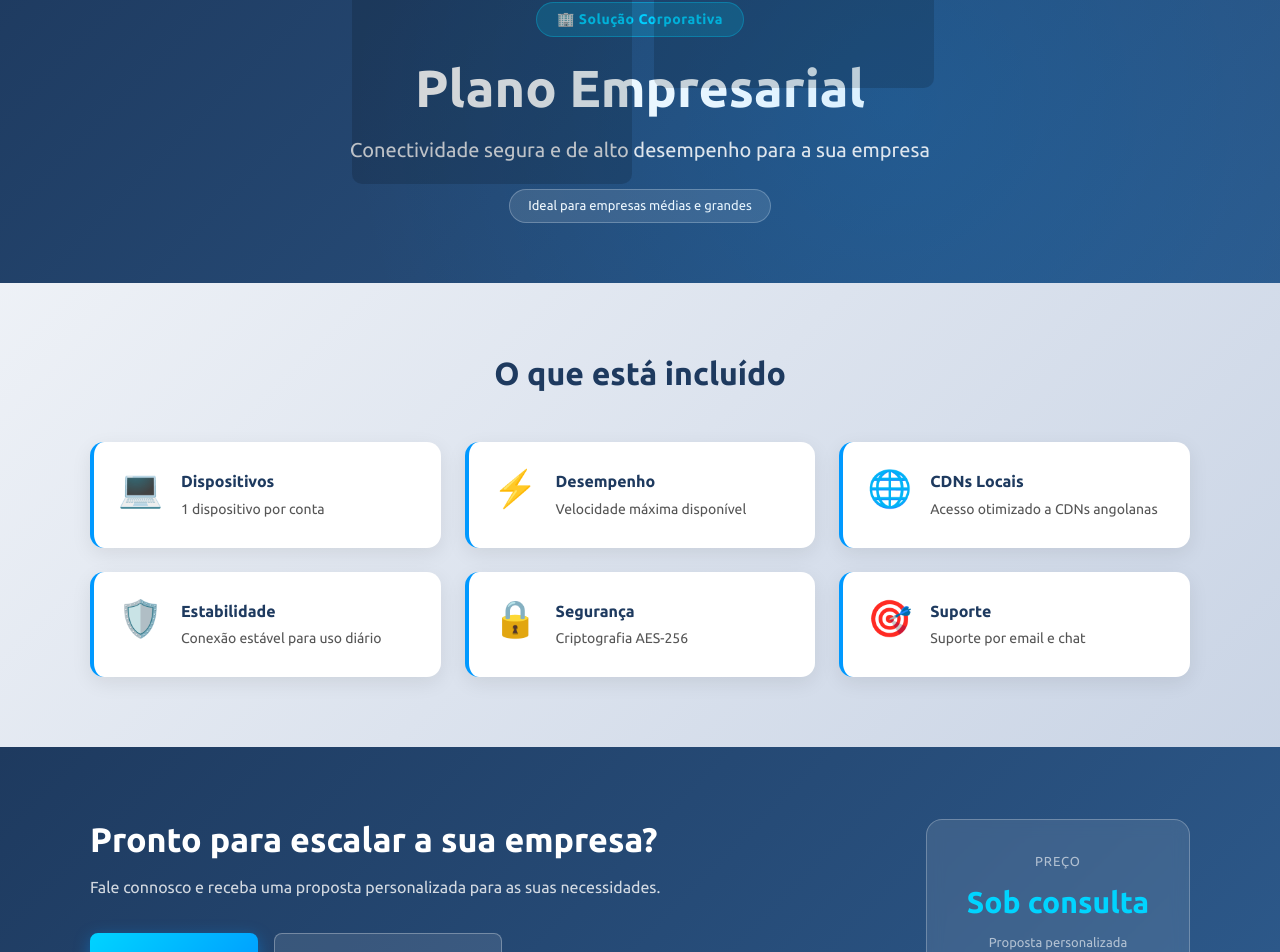
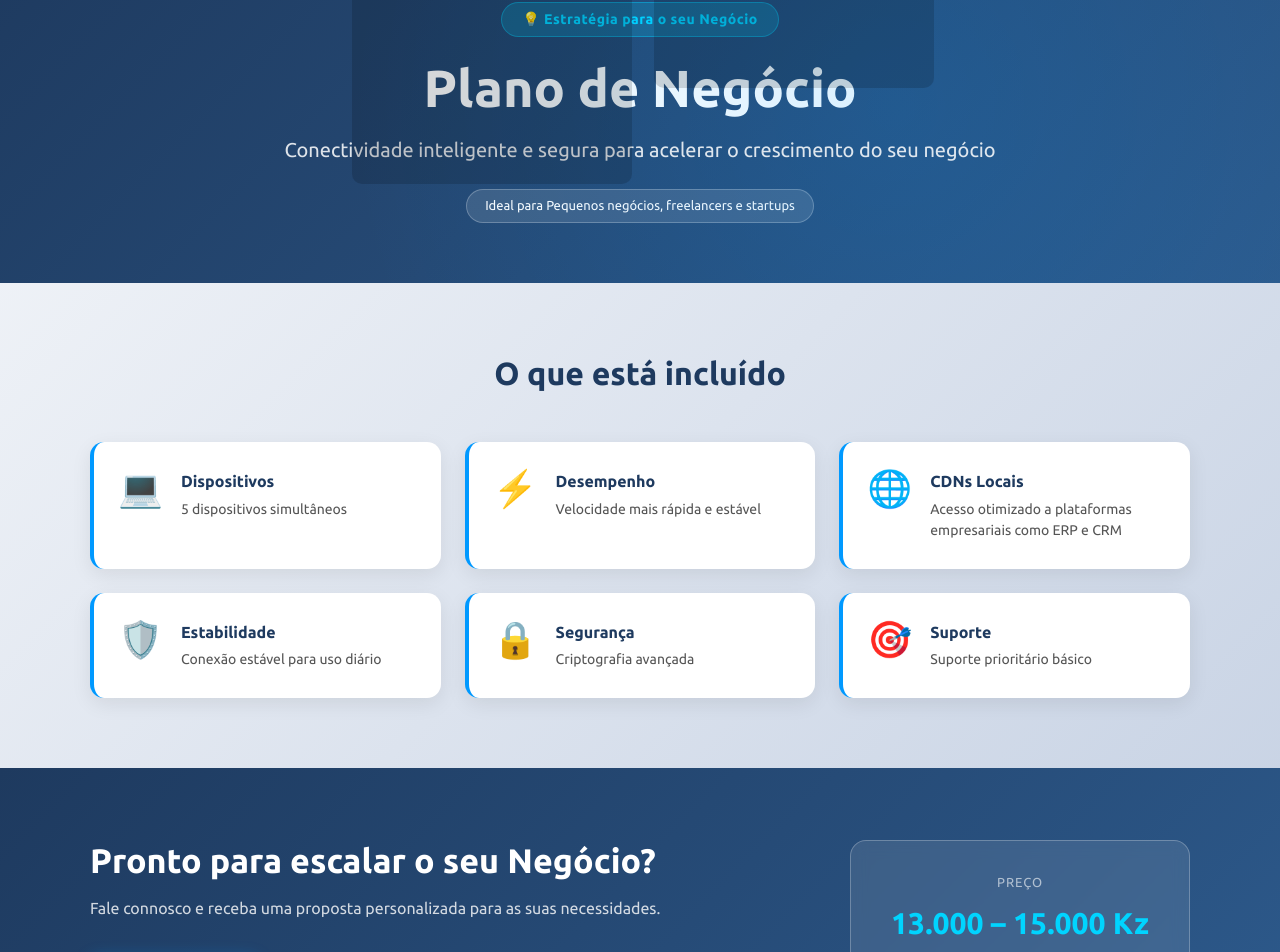
Before and after one commit to GeovanyFilipe/Projeto-do-Estagio-, an Angular app: page /planos/negocio in a window 1280 px wide. Shown: the part 138-1090 px from the top of the page. Built offline with nearby package versions, Linux system fonts and the light colour scheme.

Commit message:
melhorias no plano de negócios

```diff
--- a/src/app/paginas/planos/negocio/negocio.component.html
+++ b/src/app/paginas/planos/negocio/negocio.component.html
@@ -2,11 +2,11 @@
 
 <div class="pagina-container">
   <section class="hero">
-    <div class="hero-badge">🏢 Solução Corporativa</div>
-    <h1>Plano Empresarial</h1>
-    <p>Conectividade segura e de alto desempenho para a sua empresa</p>
+    <div class="hero-badge">💡 Estratégia para o seu Negócio</div>
+    <h1>Plano de Negócio</h1>
+    <p>Conectividade inteligente e segura para acelerar o crescimento do seu negócio</p>
     <div class="hero-tags">
-      <span class="tag">Ideal para empresas médias e grandes</span>
+      <span class="tag">Ideal para Pequenos negócios, freelancers e startups</span>
     </div>
   </section>
 
@@ -28,7 +28,7 @@
   <section class="cta-section">
     <div class="cta-container">
       <div class="cta-content">
-        <h2>Pronto para escalar a sua empresa?</h2>
+        <h2>Pronto para escalar o seu Negócio?</h2>
         <p>Fale connosco e receba uma proposta personalizada para as suas necessidades.</p>
         <div class="cta-buttons">
           <a routerLink="/suporte/comercial" class="btn-primary">Assinar agora</a>
@@ -38,8 +38,8 @@
       <div class="cta-badge">
         <div class="badge-inner">
           <span class="badge-label">Preço</span>
-          <span class="badge-value">Sob consulta</span>
-          <span class="badge-sub">Proposta personalizada</span>
+          <span class="badge-value">13.000 – 15.000 Kz</span>
+          <span class="badge-sub">Mensal</span>
         </div>
       </div>
     </div>
--- a/src/app/paginas/planos/negocio/negocio.component.ts
+++ b/src/app/paginas/planos/negocio/negocio.component.ts
@@ -12,11 +12,11 @@ import { RodapeComponent } from '../../../layout/rodape/rodape.component';
 })
 export class NegocioComponent {
       specs = [
-    { icon: '💻', titulo: 'Dispositivos', descricao: '1 dispositivo por conta' },
-    { icon: '⚡', titulo: 'Desempenho', descricao: 'Velocidade máxima disponível' },
-    { icon: '🌐', titulo: 'CDNs Locais', descricao: 'Acesso otimizado a CDNs angolanas' },
+    { icon: '💻', titulo: 'Dispositivos', descricao: '5 dispositivos simultâneos' },
+    { icon: '⚡', titulo: 'Desempenho', descricao: 'Velocidade mais rápida e estável' },
+    { icon: '🌐', titulo: 'CDNs Locais', descricao: 'Acesso otimizado a plataformas empresariais como ERP e CRM' },
     { icon: '🛡️', titulo: 'Estabilidade', descricao: 'Conexão estável para uso diário' },
-    { icon: '🔒', titulo: 'Segurança', descricao: 'Criptografia AES-256' },
-    { icon: '🎯', titulo: 'Suporte', descricao: 'Suporte por email e chat' },
+    { icon: '🔒', titulo: 'Segurança', descricao: 'Criptografia avançada' },
+    { icon: '🎯', titulo: 'Suporte', descricao: 'Suporte prioritário básico' },
   ];
  }
```
